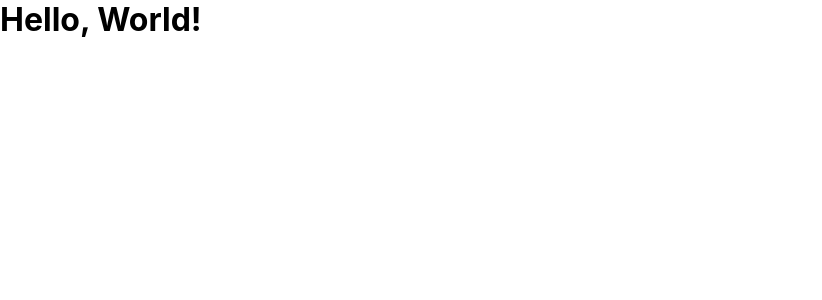
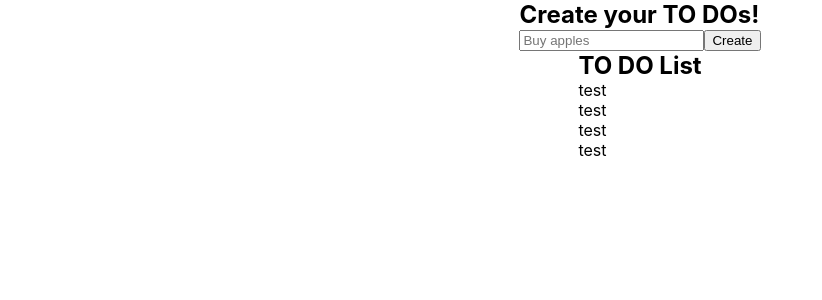
Before and after one commit to lopez-tomas/basic-todo-list, a React (Create React App) app: page / in a window 1280 px wide. Shown: the top 300 px of the page, without its empty margins (0-822 px from the left). Built offline with nearby package versions, Linux system fonts and the light colour scheme.

Commit message:
[FEAT]: styles; Form & ToDoList containers imported.

```diff
--- a/src/App.jsx
+++ b/src/App.jsx
@@ -1,9 +1,19 @@
 import React from 'react';
+import Form from './containers/Form';
+import ToDoList from './containers/ToDoList';
+import './styles/App.sass';
 
 function App() {
   return (
-    <main>
-      <h1>Hello, World!</h1>
+    <main className="App">
+      <section className="Form-container">
+        <h1>Create your TO DOs!</h1>
+        <Form />
+      </section>
+      <section className="ToDoList-container">
+        <h1>TO DO List</h1>
+        <ToDoList />
+      </section>
     </main>
   );
 }
--- /dev/null
+++ b/src/styles/App.sass
@@ -0,0 +1,10 @@
+.App
+  display: flex
+  flex-direction: column
+  align-items: center
+  width: 100vw
+
+  .Form-container
+    // width: 100%
+    // position: absolute
+    // top: 0
```
